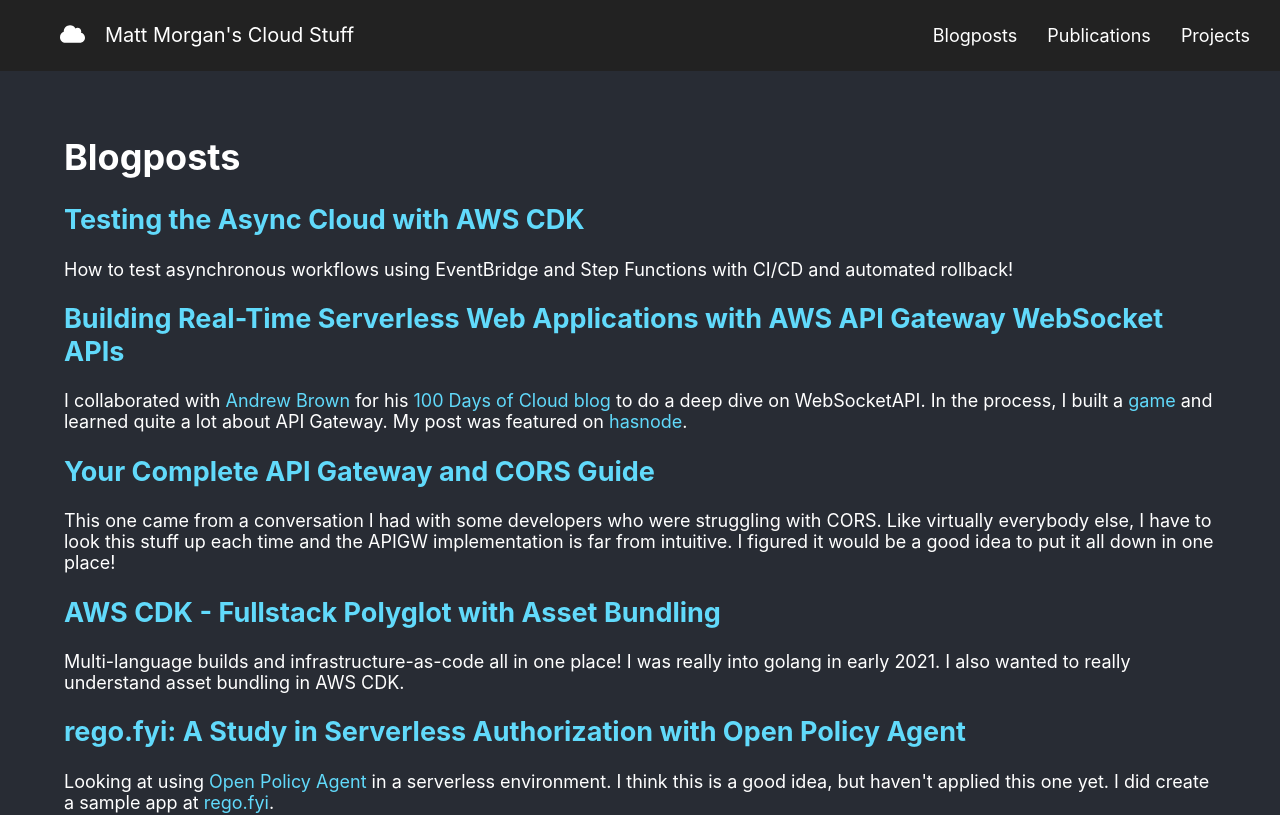
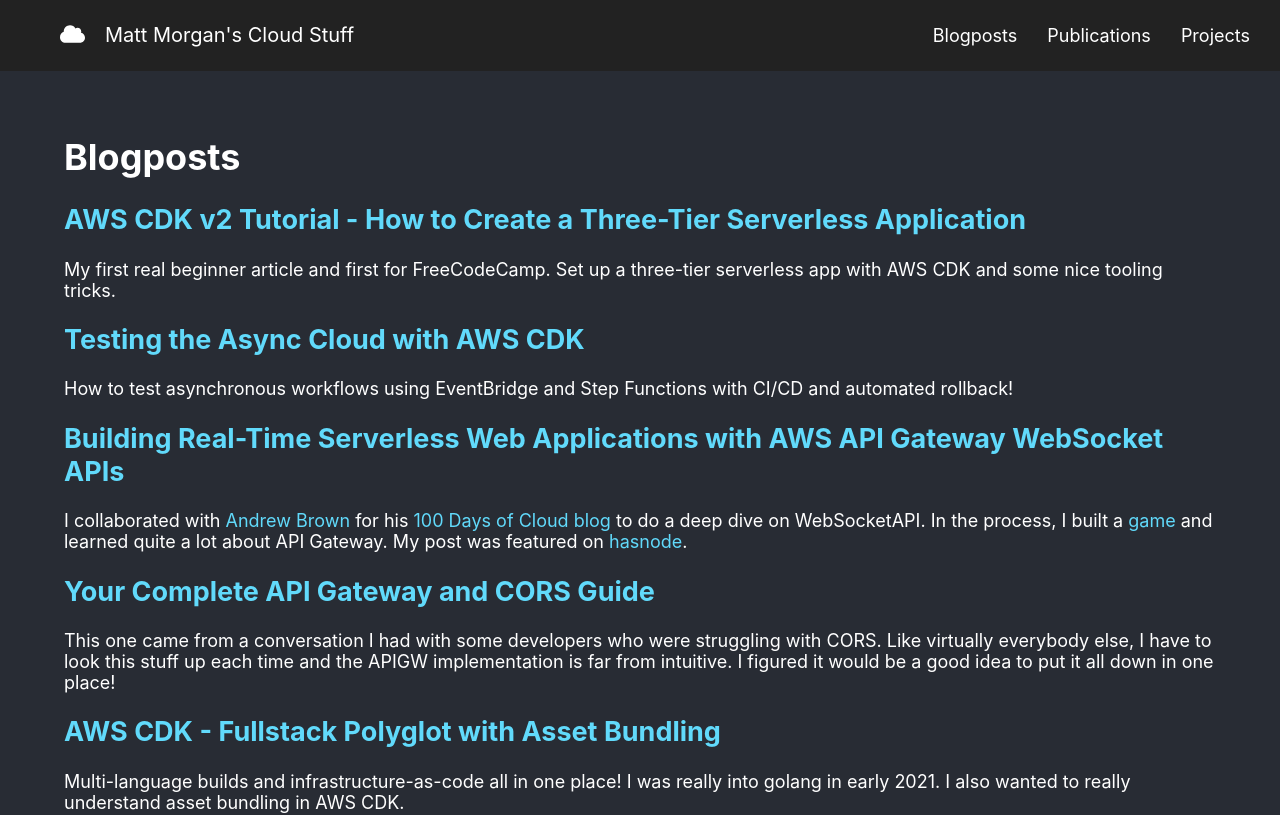
Before and after one commit to elthrasher/mattmorgan.cloud, a React (Vite) app: page /posts in a window 1280 px wide. Shown: the top 815 px of the page. Built offline with nearby package versions, Linux system fonts and the light colour scheme.

Commit message:
new article

```diff
--- a/src/components/posts.tsx
+++ b/src/components/posts.tsx
@@ -3,6 +3,18 @@
 const Posts = () => (
   <div className="content">
     <h1>Blogposts</h1>
+    <article>
+      <h2>
+        <a href="https://www.freecodecamp.org/news/aws-cdk-v2-three-tier-serverless-application/">
+          AWS CDK v2 Tutorial - How to Create a Three-Tier Serverless
+          Application
+        </a>
+      </h2>
+      <p>
+        My first real beginner article and first for FreeCodeCamp. Set up a
+        three-tier serverless app with AWS CDK and some nice tooling tricks.
+      </p>
+    </article>
     <article>
       <h2>
         <a href="https://dev.to/aws-builders/testing-the-async-cloud-with-aws-cdk-33aj">
```
Also changed, not shown: cdk/mattmorgan.cloud-stack.ts (+8 -8 lines), package.json (+8 -7 lines), src/main.tsx (+5 -5 lines), 1 other file (tests, documents, lock files or other folders).
